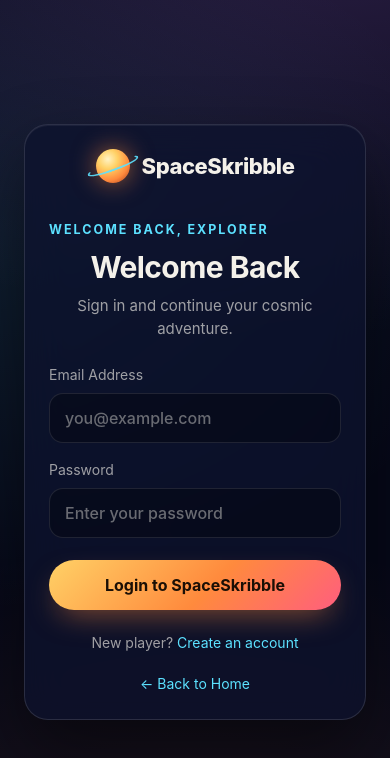
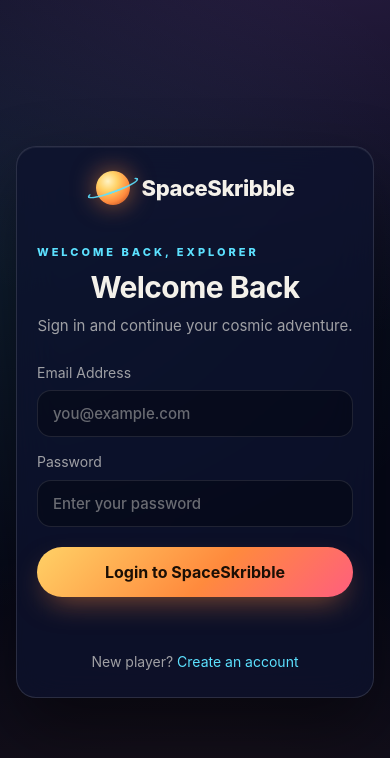
Before and after one commit to hussenimtia-tech/Nasa_Space_App_challenge, a website: page public/login.html in a window 390 px wide. Drawn offline with Linux system fonts and the light colour scheme.

Commit message:
Update login.html

```diff
--- a/public/login.html
+++ b/public/login.html
@@ -1,231 +1,74 @@
-
 <!DOCTYPE html>
 <html lang="en">
 <head>
   <meta charset="UTF-8">
   <meta name="viewport" content="width=device-width, initial-scale=1.0">
   <title>Login | SpaceSkribble</title>
-
   <link rel="stylesheet" href="./style.css">
-
   <style>
-    .auth-screen {
-      min-height: 100vh;
-      min-height: 100dvh;
-      display: grid;
-      place-items: center;
-      padding: 24px;
-      position: relative;
-      isolation: isolate;
-    }
-
-    .auth-card {
-      width: 100%;
-      max-width: 440px;
-      padding: clamp(24px, 5vw, 38px);
-      position: relative;
-      z-index: 1;
-      background: rgba(14, 18, 44, 0.78);
-      border: 1px solid rgba(255, 255, 255, 0.12);
-      border-radius: 24px;
-      backdrop-filter: blur(20px) saturate(1.3);
-      -webkit-backdrop-filter: blur(20px) saturate(1.3);
-      box-shadow: 0 30px 70px rgba(0, 0, 0, 0.45),
-                  inset 0 1px 0 rgba(255, 255, 255, 0.06);
-    }
-
-    .auth-brand {
-      text-align: center;
-      margin-bottom: 26px;
-    }
-
-    .auth-brand a {
-      display: inline-flex;
-      align-items: center;
-      justify-content: center;
-      gap: 12px;
-      color: var(--ink, #f4f1ea);
-      font: 800 22px var(--display, system-ui);
-      text-decoration: none;
-    }
-
-    .auth-brand-mark {
-      width: 34px;
-      height: 34px;
-      border-radius: 50%;
-      background: radial-gradient(circle at 35% 30%, #fff3c4,
-                  var(--sun-2, #ffd166) 30%, var(--sun, #ff8a3d) 65%, #a1381a);
-      box-shadow: 0 0 24px rgba(255, 138, 61, 0.6);
-    }
-
-    .auth-card h1 {
-      text-align: center;
-      font-size: clamp(30px, 6vw, 38px);
-      margin: 0 0 10px;
-      color: var(--ink, #f4f1ea);
-    }
-
-    .auth-description {
-      text-align: center;
-      color: var(--muted, rgba(244, 241, 234, 0.64));
-      margin: 0 0 24px;
-      font-size: 15px;
-    }
-
-    .auth-form {
-      display: grid;
-      gap: 16px;
-    }
-
-    .auth-form label {
-      display: grid;
-      gap: 7px;
-      color: var(--muted, rgba(244, 241, 234, 0.64));
-      font-size: 14px;
-    }
-
-    .auth-form input {
-      width: 100%;
-      min-width: 0;
-      padding: 14px 15px;
-      color: var(--ink, #f4f1ea);
-      background: rgba(0, 0, 0, 0.3);
-      border: 1px solid var(--line, rgba(255,255,255,0.1));
-      border-radius: 14px;
-      font: 500 16px var(--body, Arial, sans-serif);
-    }
-
-    .auth-form input::placeholder {
-      color: rgba(244, 241, 234, 0.42);
-    }
-
-    .auth-form input:focus {
-      outline: none;
-      border-color: var(--ion, #5ce1ff);
-      box-shadow: 0 0 0 4px rgba(92, 225, 255, 0.15);
-    }
-
-    .auth-submit {
-      width: 100%;
-      min-height: 50px;
-      margin-top: 6px;
-      border: 0;
-      border-radius: 999px;
-      background: linear-gradient(135deg, var(--sun-2, #ffd166),
-                  var(--sun, #ff8a3d) 55%, #ff5e7e);
-      color: #1b0f05;
-      font: 700 16px var(--body, Arial, sans-serif);
-      cursor: pointer;
-      box-shadow: 0 12px 30px -10px rgba(255, 138, 61, 0.55);
-      transition: transform .25s ease, box-shadow .25s ease;
-    }
-
-    .auth-submit:hover {
-      transform: translateY(-2px);
-      box-shadow: 0 18px 40px -12px rgba(255, 138, 61, 0.8);
-    }
-
-    .auth-message {
-      margin: 12px 0 0;
-      text-align: center;
-      overflow-wrap: anywhere;
-      color: var(--ion, #5ce1ff);
-      font-size: 14px;
-    }
-
-    .auth-footer {
-      margin: 22px 0 0;
-      text-align: center;
-      color: var(--muted, rgba(244, 241, 234, 0.64));
-      font-size: 14px;
-    }
-
-    .auth-footer a,
-    .auth-back {
-      color: var(--ion, #5ce1ff);
-      text-decoration: none;
-    }
-
-    .auth-footer a:hover,
-    .auth-back:hover {
-      color: var(--sun-2, #ffd166);
-    }
-
-    .auth-back {
-      display: block;
-      margin-top: 20px;
-      text-align: center;
-      font-size: 14px;
-    }
-    .auth-brand .brand {
-  display: inline-flex;
-  align-items: center;
-  justify-content: center;
-  gap: 12px;
-  color: var(--ink, #f4f1ea);
-  font: 800 22px var(--display, system-ui);
-  text-decoration: none;
-}
-
-.auth-brand .brand-mark {
-  display: inline-flex;
-  align-items: center;
-  justify-content: center;
-  flex-shrink: 0;
-}
+/* Shared styles for login.html and register.html (design can be refined later) */
+.auth-screen{min-height:100vh;min-height:100dvh;display:grid;place-items:center;padding:24px;position:relative;isolation:isolate;
+  background:radial-gradient(1200px 700px at 85% -10%,rgba(199,125,255,.18),transparent 60%),
+  radial-gradient(900px 600px at -10% 30%,rgba(92,225,255,.1),transparent 60%),
+  radial-gradient(1000px 800px at 50% 120%,rgba(255,138,61,.12),transparent 60%),#060818;background-attachment:fixed}
+.auth-card{width:100%;max-width:440px;padding:clamp(24px,5vw,38px);position:relative;z-index:1;background:rgba(14,18,44,.78);
+  border:1px solid rgba(255,255,255,.12);border-radius:24px;backdrop-filter:blur(20px) saturate(1.3);-webkit-backdrop-filter:blur(20px) saturate(1.3);
+  box-shadow:0 30px 70px rgba(0,0,0,.45),inset 0 1px 0 rgba(255,255,255,.06)}
+.auth-brand{text-align:center;margin-bottom:26px}
+.auth-brand .brand{display:inline-flex;align-items:center;justify-content:center;gap:12px;color:var(--ink,#f4f1ea);font:800 22px var(--display,system-ui);text-decoration:none}
+.auth-brand .brand-mark{display:inline-flex;align-items:center;justify-content:center;flex-shrink:0}
+.auth-card .eyebrow{text-align:center;margin:0 0 10px;color:var(--ion,#5ce1ff);font-size:11px;font-weight:800;letter-spacing:3px}
+.auth-card h1{text-align:center;font-size:clamp(30px,6vw,38px);margin:0 0 10px;color:var(--ink,#f4f1ea)}
+.auth-description{text-align:center;color:var(--muted,rgba(244,241,234,.64));margin:0 0 24px;font-size:15px;line-height:1.6}
+.auth-form{display:grid;gap:14px}
+.auth-form label{display:grid;gap:7px;color:var(--muted,rgba(244,241,234,.64));font-size:14px}
+.auth-form input,.auth-form select{box-sizing:border-box;width:100%;min-width:0;padding:13px 15px;color:var(--ink,#f4f1ea);background:rgba(0,0,0,.3);
+  border:1px solid var(--line,rgba(255,255,255,.1));border-radius:14px;font:500 15px var(--body,Arial,sans-serif);transition:border-color .2s,box-shadow .2s}
+.auth-form input::placeholder{color:rgba(244,241,234,.42)}
+.auth-form input:focus,.auth-form select:focus{outline:none;border-color:var(--ion,#5ce1ff);box-shadow:0 0 0 4px rgba(92,225,255,.15)}
+.auth-form select option{color:var(--ink,#f4f1ea);background:var(--bg-2,#0b1030)}
+.auth-submit{width:100%;min-height:50px;margin-top:6px;border:0;border-radius:999px;background:linear-gradient(135deg,var(--sun-2,#ffd166),var(--sun,#ff8a3d) 55%,#ff5e7e);
+  color:#1b0f05;font:700 16px var(--body,Arial,sans-serif);cursor:pointer;box-shadow:0 12px 30px -10px rgba(255,138,61,.55);transition:transform .25s,box-shadow .25s}
+.auth-submit:hover{transform:translateY(-2px);box-shadow:0 18px 40px -12px rgba(255,138,61,.8)}
+.auth-submit:disabled{opacity:.6;cursor:wait;transform:none}
+.auth-message{min-height:20px;margin:12px 0 0;text-align:center;overflow-wrap:anywhere;color:var(--ion,#5ce1ff);font-size:14px}
+.auth-footer{margin:22px 0 0;text-align:center;color:var(--muted,rgba(244,241,234,.64));font-size:14px}
+.auth-footer a,.auth-back{color:var(--ion,#5ce1ff);text-decoration:none;transition:color .2s}
+.auth-footer a:hover,.auth-back:hover{color:var(--sun-2,#ffd166)}
+.auth-back{display:block;margin-top:20px;text-align:center;font-size:14px}
+@media (max-width:480px){.auth-screen{padding:16px}.auth-card{padding:24px 20px;border-radius:20px}}
+@media (prefers-reduced-motion:reduce){.auth-submit,.auth-form input,.auth-form select{transition:none}}
   </style>
 </head>
-
 <body>
   <main class="auth-screen">
     <section class="auth-card">
-<div class="auth-brand">
-  <a class="brand" href="./index.html">
-    <span class="brand-mark" aria-hidden="true">
-      <span class="ring"></span>
-    </span>
-    <span>SpaceSkribble</span>
-  </a>
-</div>
+      <div class="auth-brand">
+        <a class="brand" href="./login.html">
+          <span class="brand-mark" aria-hidden="true"><span class="ring"></span></span>
+          <span>SpaceSkribble</span>
+        </a>
+      </div>
 
       <p class="eyebrow">WELCOME BACK, EXPLORER</p>
       <h1>Welcome Back</h1>
-      <p class="auth-description">
-        Sign in and continue your cosmic adventure.
-      </p>
+      <p class="auth-description">Sign in and continue your cosmic adventure.</p>
 
       <form id="login-form" class="auth-form">
-        <label>
-          Email Address
-          <input id="login-email" type="email"
-                 placeholder="you@example.com"
-                 autocomplete="email" required>
+        <label for="login-email">Email Address
+          <input id="login-email" type="email" placeholder="you@example.com" autocomplete="email" required>
         </label>
-
-        <label>
-          Password
-          <input id="login-password" type="password"
-                 placeholder="Enter your password"
-                 autocomplete="current-password" required>
+        <label for="login-password">Password
+          <input id="login-password" type="password" placeholder="Enter your password" autocomplete="current-password" required>
         </label>
-
-        <button class="auth-submit" type="submit">
-          Login to SpaceSkribble
-        </button>
+        <button class="auth-submit" type="submit">Login to SpaceSkribble</button>
       </form>
 
-      <p id="auth-message" class="auth-message"
-         role="status" aria-live="polite"></p>
+      <p id="auth-message" class="auth-message" role="status" aria-live="polite"></p>
 
-      <p class="auth-footer">
-        New player? <a href="./reg.html">Create an account</a>
-      </p>
-
-      <a class="auth-back" href="./index.html">← Back to Home</a>
+      <p class="auth-footer">New player? <a href="./register.html">Create an account</a></p>
     </section>
   </main>
-
   <script src="./js/auth.js"></script>
-
 </body>
 </html>
```
